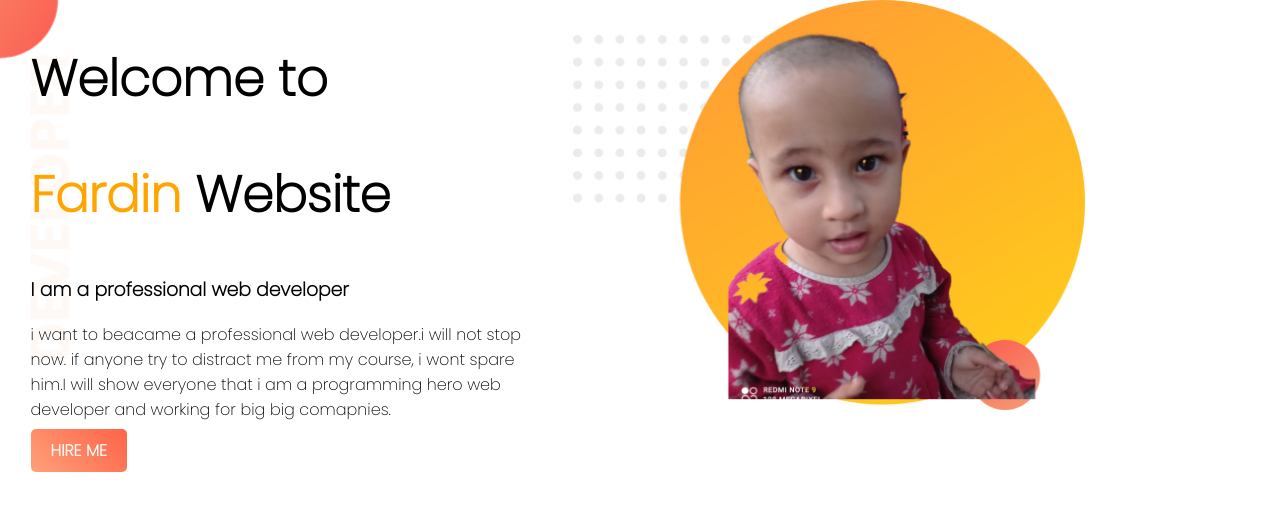
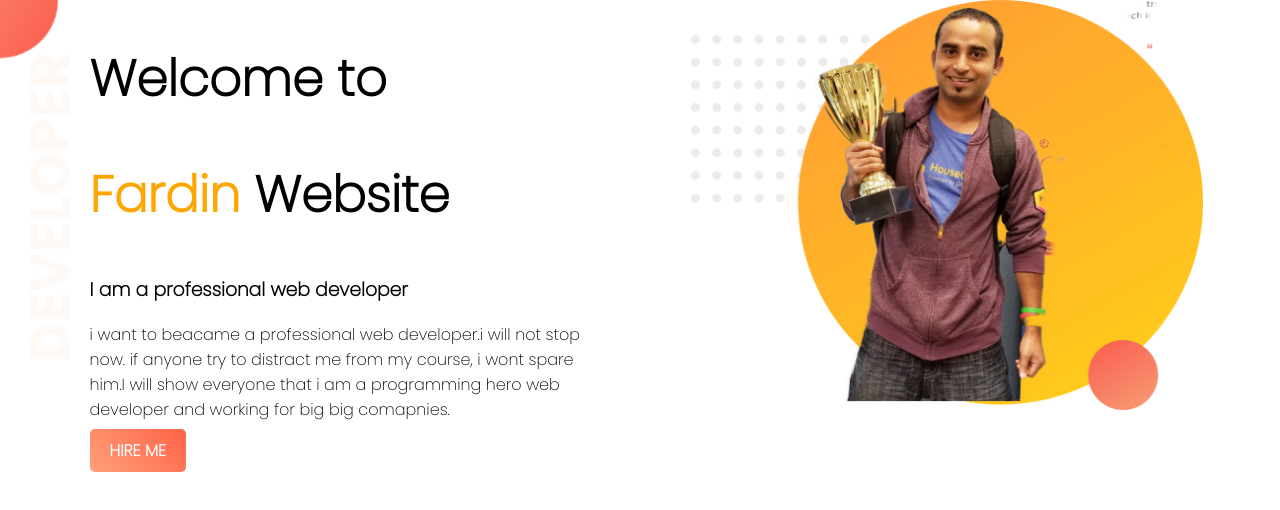
Before and after one commit to fardinrafatbd/web-portfolio, a plain HTML site: page index.html in a window 1280 px wide. Drawn offline with Linux system fonts and the light colour scheme.

Commit message:
arishake changge kore jhankar bhai ke disi

```diff
--- a/index.html
+++ b/index.html
@@ -20,7 +20,7 @@
      <a class="link-button" target="_blank" href="https://www.linkedin.com/in/fardin-rafat-248390200/">HIRE ME</a>
     </div>
     <div class="half-width">
-        <img src="imeges/image2.png" alt="">
+        <img src="imeges/profile1.png" alt="">
     </div>
   </section>
 </body>
--- a/style.css
+++ b/style.css
@@ -12,7 +12,7 @@ body{
 .half-width{
 
   width: 40%;
-  margin-left:5px;
+  margin-left:5%;
   padding-left: 2%;
   float: left;
 
```
